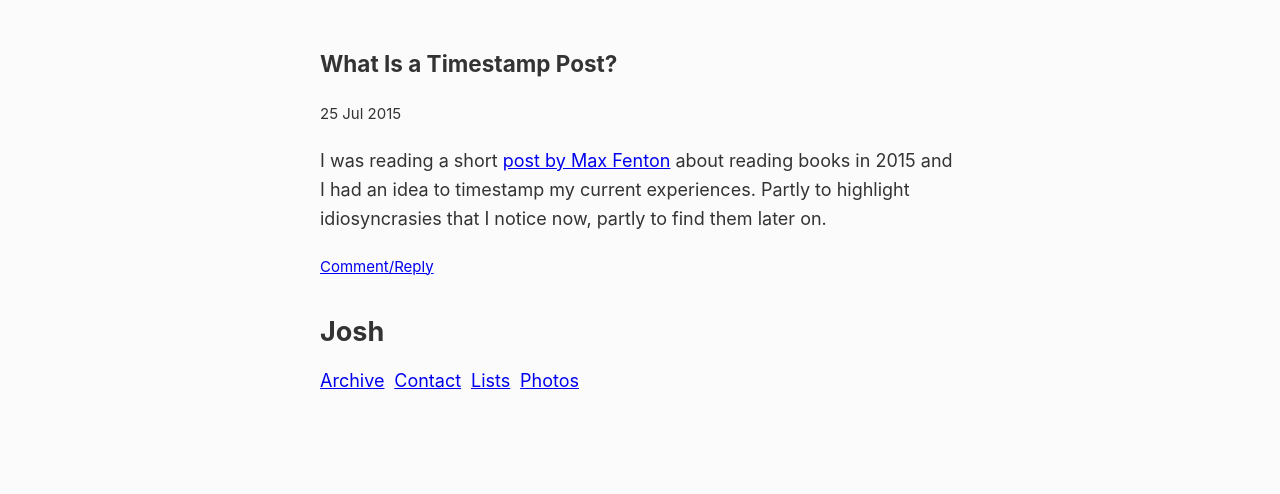
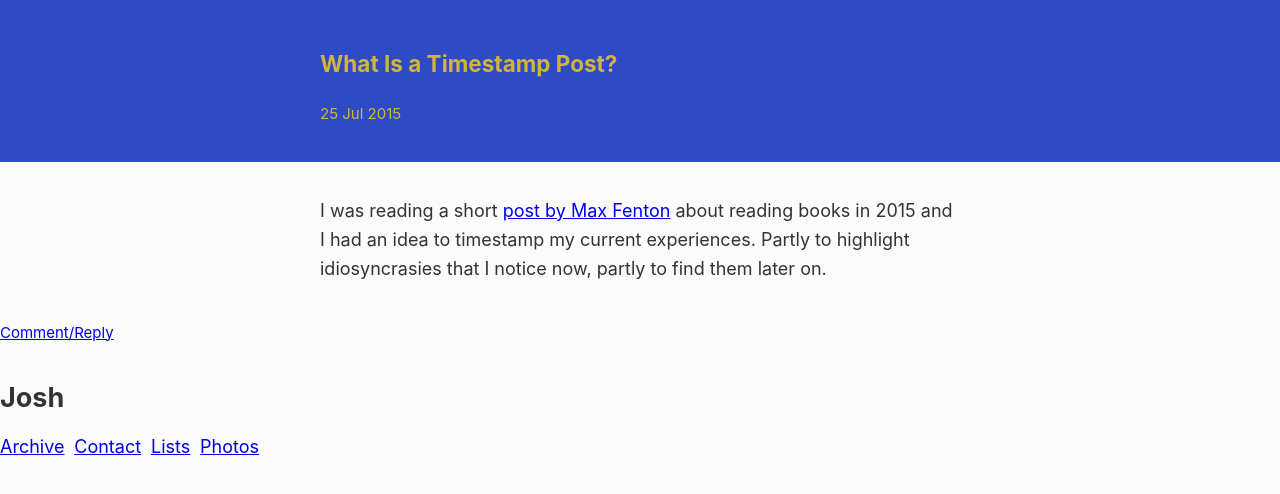
Before and after one commit to joshbeckman/andjosh.github.io, a Jekyll site: the page built from _posts/2015-07-25-timestamp-posts.md, in a window 1280 px wide. Shown: the top 494 px of the page. Built offline with Jekyll 4.4.1, drawn with Linux system fonts in a browser that asks for light colours.

Commit message:
Garish inverse colors in the head

```diff
--- a/_layouts/default.html
+++ b/_layouts/default.html
@@ -6,7 +6,7 @@
     <title>{{ page.title }}</title>
     <meta name="author" content="{{ site.author }}" />
     <link href="rss.xml" rel="alternate" title="{{ site.title }}" type="application/xml" />
-    <link rel="stylesheet" href="/css/screen.min.css" type="text/css" media="screen, projection" />
+    <link rel="stylesheet" href="/css/screen.css" type="text/css" media="screen, projection" />
     <link rel="shortcut icon" href="/favicon.png" />
     <meta name="msapplication-TileColor" content="#ffffff" />
     <meta name="msapplication-TileImage" content="/favicon.png" />
--- a/_layouts/post.html
+++ b/_layouts/post.html
@@ -15,11 +15,15 @@ layout: default
 <meta property="og:site_name"   content="www andjosh" />
 
 <article itemscope itemtype="http://schema.org/BlogPosting">
-    <meta itemprop="author" content="Josh Beckman" />
-    <h1 class=""><a itemprop="url" href="{{ page.url }}">{{ page.title }}</a></h1>
-    <p class="meta">
-        <small itemprop="datePublished">{{ page.date | date_to_string }}</small>
-    </p>
+    <div class="header">
+        <div class="header-inner">
+            <meta itemprop="author" content="Josh Beckman" />
+            <h1 class=""><a itemprop="url" href="{{ page.url }}">{{ page.title }}</a></h1>
+            <p class="meta">
+                <small itemprop="datePublished">{{ page.date | date_to_string }}</small>
+            </p>
+        </div>
+    </div>
     <div class="content" itemprop="articleBody">
         {{ content }}
     </div>
--- a/css/screen.css
+++ b/css/screen.css
@@ -6,12 +6,24 @@ body {
     font-weight: normal;
     line-height: 29px;
     word-wrap: break-word;
+    padding: 0;
+    margin: 0;
+    color: #333;
+    background-color: rgb(251, 251, 251);
+    font-family: -apple-system, BlinkMacSystemFont, avenir next, avenir, helvetica, helvetica neue, ubuntu, roboto, noto, segoe ui, arial, sans-serif;
+}
+.header {
+
+}
+.header-inner {
     max-width: 40rem;
     margin: 0 auto;
     padding: 1rem;
-    color: #333;
-    background-color: rgb(251, 251, 251);
-    font-family: -apple-system, BlinkMacSystemFont, avenir next, avenir, helvetica, helvetica neue, ubuntu, roboto, noto, segoe ui, arial, sans-serif;
+}
+.content {
+    max-width: 40rem;
+    margin: 0 auto;
+    padding: 1rem;
 }
 .highlight {
     background: transparent
--- a/js/screen.js
+++ b/js/screen.js
@@ -16,3 +16,25 @@ function expandImg() {
 }
 
 window.addEventListener('load', expandImg, false);
+
+function color() {
+    var ti = (new Date).getTime();
+
+    i = parseInt(ti.toString()[ti.toString().length - 4], 10);
+    var r = Math.floor( Math.sin(i) * 127 + 128 );
+    var g = Math.floor( Math.sin(i + 2) * 127 + 128 );
+    var b = Math.floor( Math.sin(i + 3) * 127 + 128 );
+    return 'rgb(' + r + ',' + g + ',' + b + ')';
+}
+function color2(num) {
+    var ti = (new Date).getTime();
+
+    i = parseInt(ti.toString()[ti.toString().length - 4], 10);
+    var r = Math.abs(num - Math.floor( Math.sin(i) * 127 + 128 ));
+    var g = Math.abs(num - Math.floor( Math.sin(i + 2) * 127 + 128 ));
+    var b = Math.abs(num - Math.floor( Math.sin(i + 3) * 127 + 128 ));
+    return 'rgb(' + r + ',' + g + ',' + b + ')';
+}
+document.querySelector('.header h1').style.color = color2(0);
+document.querySelector('.header .meta').style.color = color2(0);
+document.querySelector('.header').style.backgroundColor = color2(255);
```
